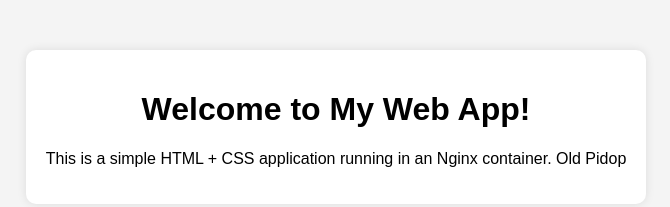
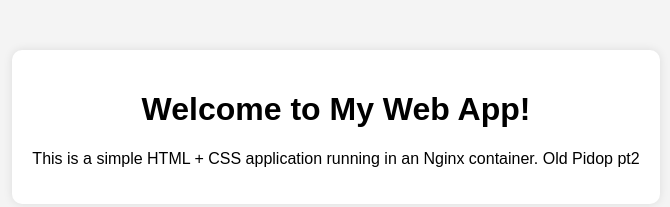
Before and after one commit to kpivlab/Lab1Bulakh, a plain HTML site: page index.html in a window 1280 px wide. Shown: the whole page, without its empty margins (304-974 px from the left). Drawn offline with Linux system fonts and the light colour scheme.

Commit message:
Update index.html

```diff
--- a/index.html
+++ b/index.html
@@ -9,7 +9,7 @@
 <body>
     <div class="container">
         <h1>Welcome to My Web App!</h1>
-        <p>This is a simple HTML + CSS application running in an Nginx container. Old Pidop</p>
+        <p>This is a simple HTML + CSS application running in an Nginx container. Old Pidop pt2</p>
     </div>
 </body>
 </html>
```
